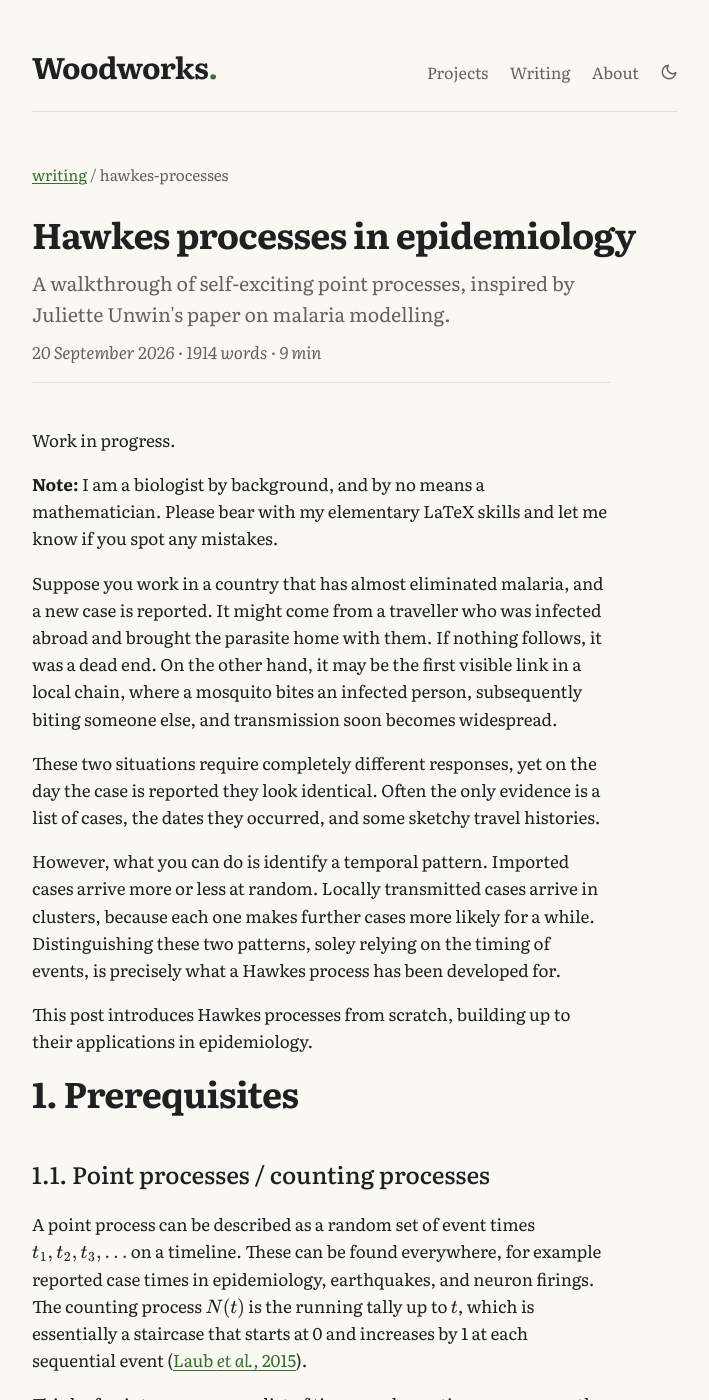
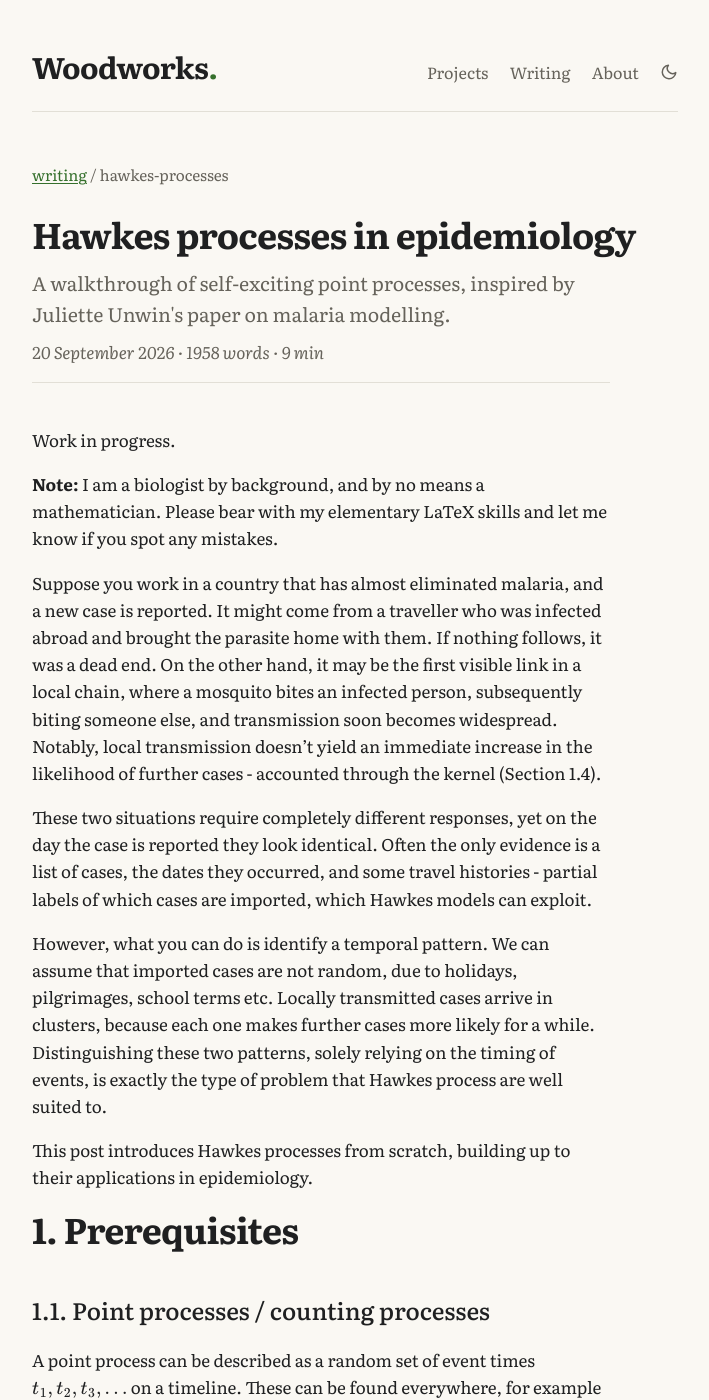
Before and after one commit to timj-wood/timj-wood.github.io, a Jekyll site: the page built from _posts/2026-09-20-hawkes-processes.md, in a window 1280 px wide and 1400 px high. Shown: the whole window, without its empty margins (285-994 px from the left). Built offline with Jekyll 4.4.1, drawn with Linux system fonts in a browser that asks for light colours.

Commit message:
Update 2026-09-20-hawkes-processes.md

```diff
--- a/_posts/2026-09-20-hawkes-processes.md
+++ b/_posts/2026-09-20-hawkes-processes.md
@@ -8,11 +8,11 @@ Work in progress.
 
 **Note:** I am a biologist by background, and by no means a mathematician. Please bear with my elementary LaTeX skills and let me know if you spot any mistakes.
 
-Suppose you work in a country that has almost eliminated malaria, and a new case is reported. It might come from a traveller who was infected abroad and brought the parasite home with them. If nothing follows, it was a dead end. On the other hand, it may be the first visible link in a local chain, where a mosquito bites an infected person, subsequently biting someone else, and transmission soon becomes widespread.
+Suppose you work in a country that has almost eliminated malaria, and a new case is reported. It might come from a traveller who was infected abroad and brought the parasite home with them. If nothing follows, it was a dead end. On the other hand, it may be the first visible link in a local chain, where a mosquito bites an infected person, subsequently biting someone else, and transmission soon becomes widespread. Notably, local transmission doesn't yield an immediate increase in the likelihood of further cases - accounted through the kernel (Section 1.4).
 
-These two situations require completely different responses, yet on the day the case is reported they look identical. Often the only evidence is a list of cases, the dates they occurred, and some sketchy travel histories.
+These two situations require completely different responses, yet on the day the case is reported they look identical. Often the only evidence is a list of cases, the dates they occurred, and some travel histories - partial labels of which cases are imported, which Hawkes models can exploit.
 
-However, what you can do is identify a temporal pattern. Imported cases arrive more or less at random. Locally transmitted cases arrive in clusters, because each one makes further cases more likely for a while. Distinguishing these two patterns, soley relying on the timing of events, is precisely what a Hawkes process has been developed for.
+However, what you can do is identify a temporal pattern. We can assume that imported cases are not random, due to holidays, pilgrimages, school terms etc. Locally transmitted cases arrive in clusters, because each one makes further cases more likely for a while. Distinguishing these two patterns, solely relying on the timing of events, is exactly the type of problem that Hawkes process are well suited to.
 
 This post introduces Hawkes processes from scratch, building up to their applications in epidemiology.
 
```
